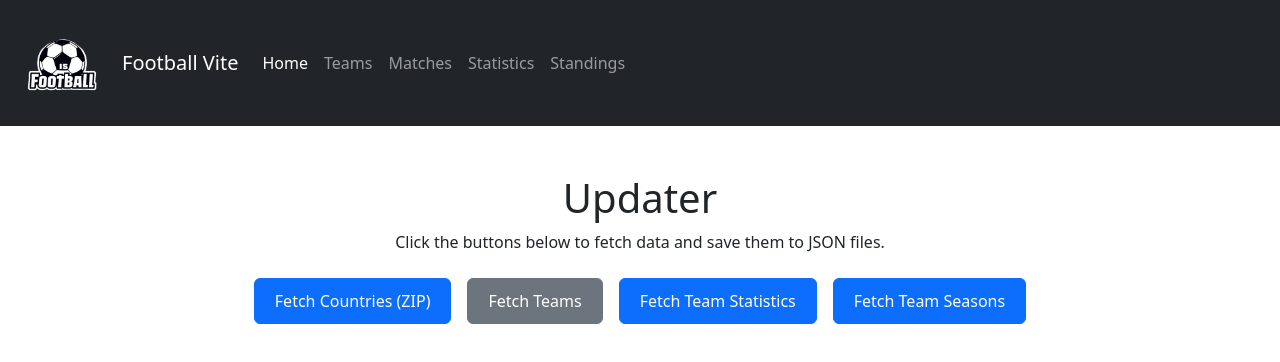
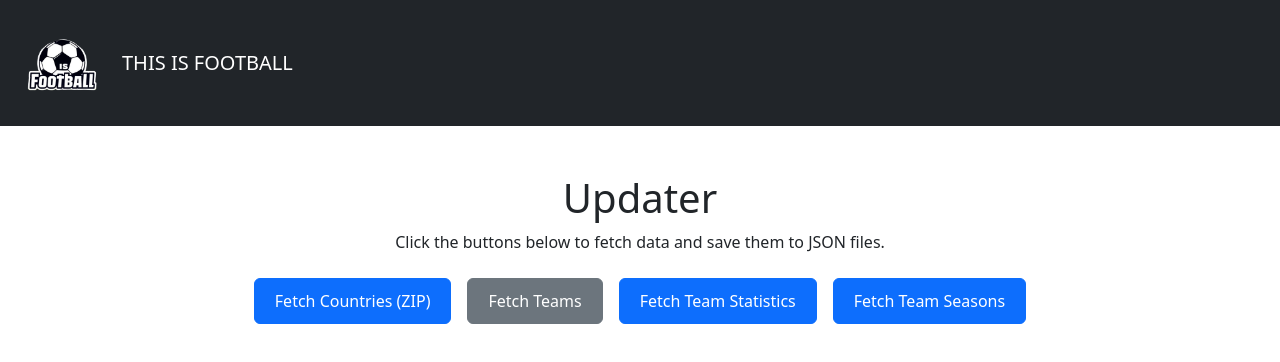
Before and after one commit to olmanmq/this-is-football, a React (Vite) app: page /Updater in a window 1280 px wide. Shown: the top 362 px of the page. Built offline with nearby package versions, Linux system fonts and the light colour scheme.

Commit message:
Mejoras en layout y en la pagina de estadisticas del jugador

```diff
--- a/src/App.jsx
+++ b/src/App.jsx
@@ -15,7 +15,7 @@ const routes = [
   { path: '/Teams', element: <Teams /> },
   { path: '/Updater', element: <Updater /> },
   { path: '/RankingFifa', element: <RankingFifa /> },
-  { path: '/Players/:playerId', element: <Players /> },
+  { path: '/Players/:leagueId/:playerId', element: <Players /> },
 
 ]
 
--- a/src/components/Layout.jsx
+++ b/src/components/Layout.jsx
@@ -15,7 +15,7 @@ const Layout = ({ children }) => {
               alt="Football Vite Logo"
               style={{ width: "100px", height: "100px", marginRight: "10px" }} // Adjust size as needed
             />
-            Football Vite
+            THIS IS FOOTBALL
           </a>
           <button
             className="navbar-toggler"
@@ -29,33 +29,7 @@ const Layout = ({ children }) => {
             <span className="navbar-toggler-icon"></span>
           </button>
           <div className="collapse navbar-collapse" id="navbarNav">
-            <ul className="navbar-nav">
-              <li className="nav-item">
-                <a className="nav-link active" href="/">
-                  Home
-                </a>
-              </li>
-              <li className="nav-item">
-                <a className="nav-link" href="/teams">
-                  Teams
-                </a>
-              </li>
-              <li className="nav-item">
-                <a className="nav-link" href="/matches">
-                  Matches
-                </a>
-              </li>
-              <li className="nav-item">
-                <a className="nav-link" href="/statistics">
-                  Statistics
-                </a>
-              </li>
-              <li className="nav-item">
-                <a className="nav-link" href="/Standings">
-                  Standings
-                </a>
-              </li>
-            </ul>
+
           </div>
         </div>
       </nav>
--- a/src/pages/Players.jsx
+++ b/src/pages/Players.jsx
@@ -4,16 +4,18 @@ import Layout from "../components/Layout"; // Import the Layout component
 import axios from "axios";
 
 export default function Players() {
-  const { playerId } = useParams(); // Extract playerId from the URL
+  const { leagueId, playerId} = useParams(); // Extract playerId and leagueId from the URL
+
   const [playerStats, setPlayerStats] = useState(null); // State to store player statistics
   const [currentSeason, setCurrentSeason] = useState(null); // State to store the current season
   const [loading, setLoading] = useState(true); // State to manage loading state
 
-  // Fetch the current season
+  // Fetch the current season for the league
   useEffect(() => {
+    if (leagueId) {
       const config = {
         method: "get",
-      url: `https://v3.football.api-sports.io/leagues?id=39`, // Replace with the desired league ID
+        url: `https://v3.football.api-sports.io/leagues?id=${leagueId}`, // Use leagueId from the URL
         headers: {
           "x-rapidapi-key": "9ea5e5ef8d94d9a2d45e6c30b216d5fa",
           "x-rapidapi-host": "v3.football.api-sports.io",
@@ -31,14 +33,15 @@ export default function Players() {
         .catch((error) => {
           console.error("Error fetching current season:", error);
         });
-  }, []);
+    }
+  }, [leagueId]);
 
   // Fetch player statistics
   useEffect(() => {
-    if (playerId && currentSeason) {
+    if (playerId && leagueId && currentSeason) {
       const config = {
         method: "get",
-        url: `https://v3.football.api-sports.io/players?id=${playerId}&season=${currentSeason}`,
+        url: `https://v3.football.api-sports.io/players?id=${playerId}&league=${leagueId}&season=${currentSeason}`, // Include leagueId and currentSeason
         headers: {
           "x-rapidapi-key": "9ea5e5ef8d94d9a2d45e6c30b216d5fa",
           "x-rapidapi-host": "v3.football.api-sports.io",
@@ -57,7 +60,7 @@ export default function Players() {
           setLoading(false); // Set loading to false after the API call
         });
     }
-  }, [playerId, currentSeason]);
+  }, [playerId, leagueId, currentSeason]);
 
   return (
     <Layout>
--- a/src/pages/Standings.jsx
+++ b/src/pages/Standings.jsx
@@ -1,11 +1,12 @@
 import React, { useEffect, useState } from "react";
-import { useParams } from "react-router-dom";
+import { useParams, useNavigate } from "react-router-dom"; // Import useNavigate
 import axios from "axios";
 import DataTable from "react-data-table-component"; // Import DataTable
 import Layout from "../components/Layout"; // Import the Layout component
 
 export default function Standings() {
   const { leagueId } = useParams(); // Extract the 'leagueId' parameter from the URL
+  const navigate = useNavigate(); // Initialize useNavigate
   const [standings, setStandings] = useState([]); // State to store standings
   const [currentSeason, setCurrentSeason] = useState(null); // State to store the current season
   const [topPlayers, setTopPlayers] = useState([]); // State to store top players
@@ -75,6 +76,7 @@ export default function Standings() {
         .then((response) => {
           console.log("Top Players API Response:", response.data); // Log the API response
           const playersData = response.data.response.map((player) => ({
+            id: player.player.id, // Include the player's ID
             name: player.player.name,
             photo: player.player.photo, // Include the player's photo
             team: player.statistics[0]?.team?.name ?? "Unknown Team",
@@ -157,6 +159,27 @@ export default function Standings() {
       selector: (row) => row.appearances,
       sortable: true,
     },
+    {
+      name: "Action",
+      selector: (row) => (
+        <button
+          onClick={() =>
+            navigate(`/Players/${leagueId}/${row.id}`)
+          }
+          style={{
+            padding: "5px 10px",
+            backgroundColor: "#007bff",
+            color: "#fff",
+            border: "none",
+            borderRadius: "5px",
+            cursor: "pointer",
+          }}
+        >
+          Stats
+        </button>
+      ),
+      sortable: false,
+    },
   ];
 
   return (
```
Lines whose indentation alone changed are shown as unchanged.
